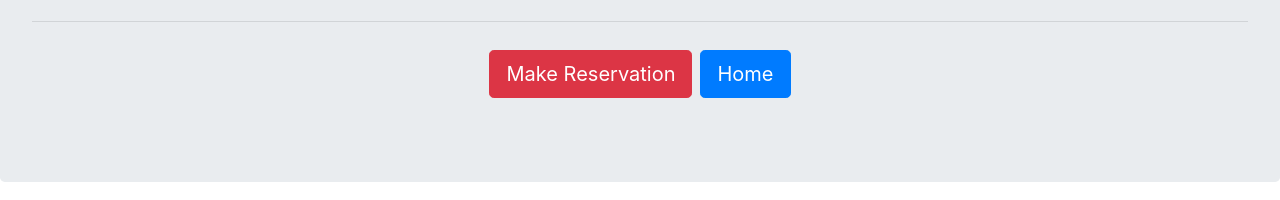
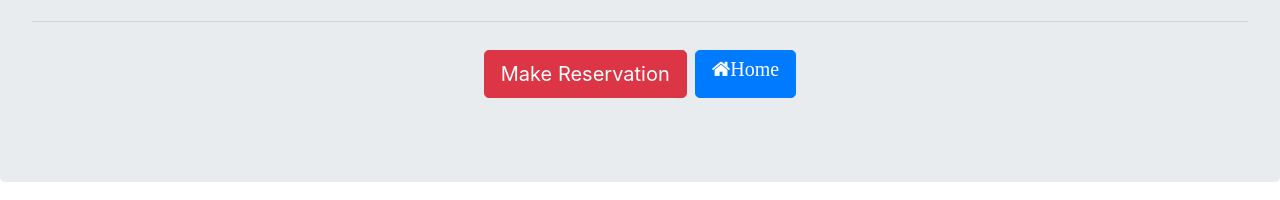
Before and after one commit to realmattclark/mini-project, a plain HTML site: page html/view.html in a window 1280 px wide. Shown: the part 172-372 px from the top of the page. Drawn offline with nearby package versions, Linux system fonts and the light colour scheme.

Commit message:
dontknnow

```diff
--- a/html/view.html
+++ b/html/view.html
@@ -10,6 +10,7 @@
     src="https://code.jquery.com/jquery-3.4.1.js"
     integrity="sha256-WpOohJOqMqqyKL9FccASB9O0KwACQJpFTUBLTYOVvVU="
     crossorigin="anonymous"></script>
+    <link rel="stylesheet" href="https://cdnjs.cloudflare.com/ajax/libs/font-awesome/4.7.0/css/font-awesome.min.css">
 </head>
 <body>
     <body>
@@ -20,7 +21,7 @@
             <p></p>
             <p class="lead d-flex justify-content-center">
             <a class="btn btn-danger btn-lg m-1" href="make.html" role="button">Make Reservation</a>
-            <a class="btn btn-primary btn-lg m-1" href="home.html" role="button">Home</a>
+            <a class="btn btn-primary btn-lg m-1 fa fa-home" href="home.html" role="button">Home</a>
             </p>
           </div>
           <div class= " container border rounded">
```
